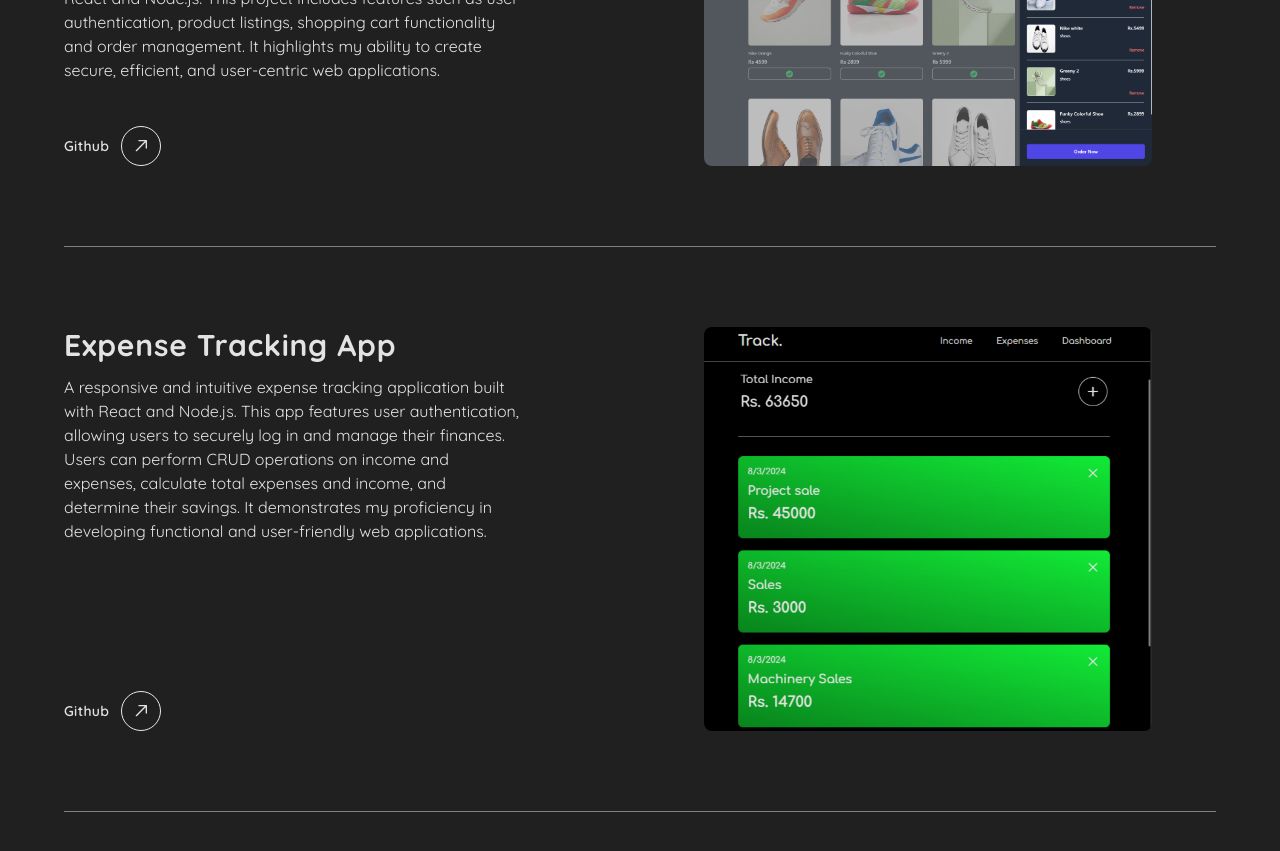
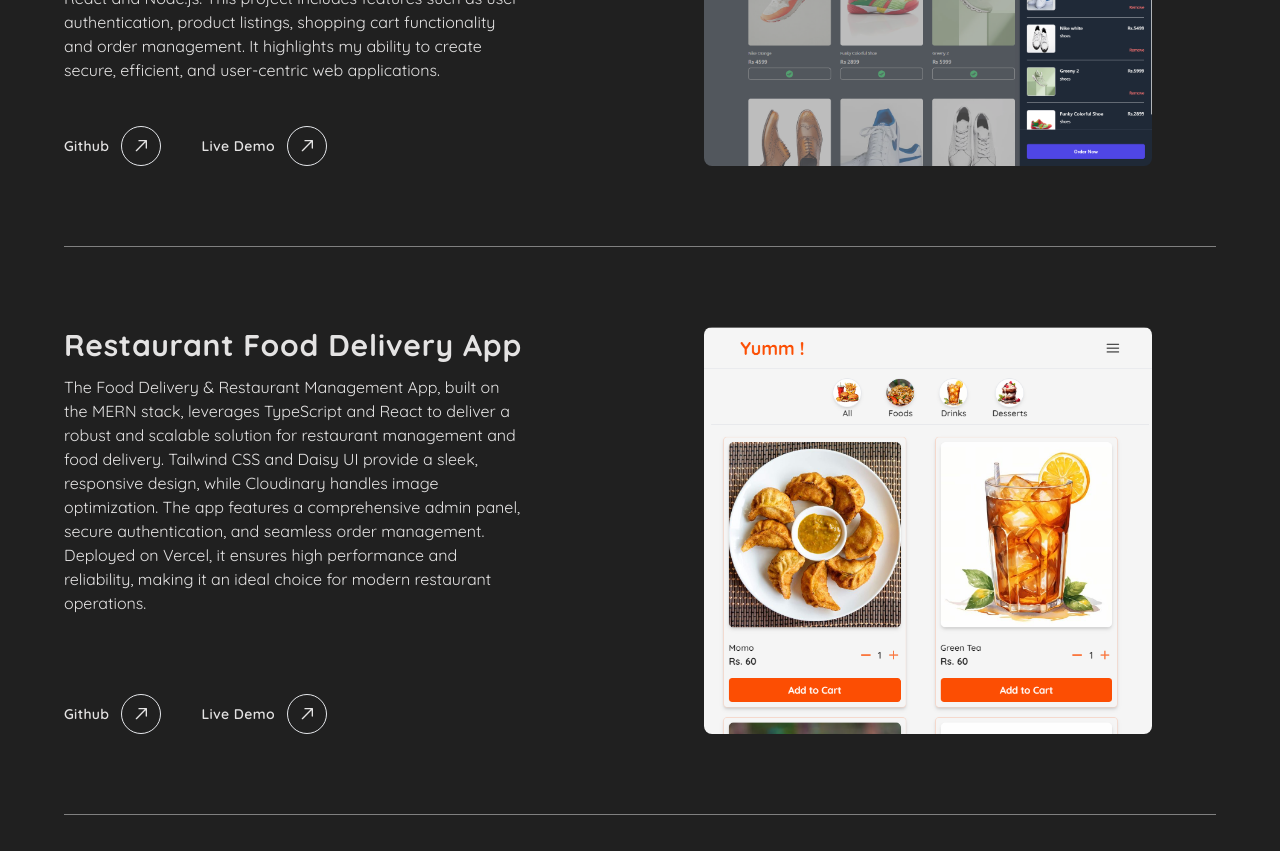
Before and after one commit to sairash00/portfolio-website, a React (Vite) app: page / in a window 1280 px wide. Shown: the part 2260-3111 px from the top of the page. Built offline with nearby package versions, Linux system fonts and the light colour scheme; a web font is replaced by a local one.

Commit message:
updation: added new project and made some changes

```diff
--- a/src/components/Landing/Navbar.jsx
+++ b/src/components/Landing/Navbar.jsx
@@ -35,13 +35,13 @@ const Navbar = () => {
       </div>
       <div ref={links} className="text-[#e4e3e3] flex gap-10 max-740:gap-6 max-590:gap-3">
         <button
-          className="text-sm max-590:text-[0.8rem] hover:text-gray-400 transition-all"
+          className="text-sm max-590:text-[0.8rem] max-590:font-semibold hover:text-gray-400 transition-all"
           onClick={() => handleScroll("contact")}
         >
           Contact Me
         </button>
         <button
-          className="text-sm max-590:text-[0.8rem] hover:text-gray-400 transition-all"
+          className="text-sm max-590:text-[0.8rem] max-590:font-semibold hover:text-gray-400 transition-all"
           onClick={() => handleScroll("projects")}
         >
           Projects
--- a/src/components/Projects/ProjectCard.jsx
+++ b/src/components/Projects/ProjectCard.jsx
@@ -55,13 +55,23 @@ const ProjectCard = ({ project }) => {
               {project?.description}
             </p>
           </div>
-          <div ref={button} className="text-sm flex items-center tracking-wide gap-3 font-semibold font-[quicksand] text-[#e4e3e3]">
+          <div className="flex gap-10 items-center " >
+            <div ref={button} className="text-sm flex items-center tracking-wide gap-3 font-semibold font-[quicksand] text-[#e4e3e3]">
             Github
             <a target="_blank" href= {project?.github} >
               <div  className="w-10 transition-all hover:scale-90 hover:bg-[#e4e3e3] hover:text-[#202020] flex items-center justify-center h-10 border rounded-full">
                 <RxArrowTopRight className="text-xl" />
               </div>
             </a>
+            </div>
+            { project?.liveLink ? <div ref={button} className="text-sm flex items-center tracking-wide gap-3 font-semibold font-[quicksand] text-[#e4e3e3]">
+            Live Demo
+            <a target="_blank" href= {project?.liveLink ? project.liveLink : null } >
+              <div  className="w-10 transition-all hover:scale-90 hover:bg-[#e4e3e3] hover:text-[#202020] flex items-center justify-center h-10 border rounded-full">
+                <RxArrowTopRight className="text-xl" />
+              </div>
+            </a>
+            </div> : <></> }
           </div>
         </div>
         <div ref={img} className="w-[50%] max-910:w-full flex justify-center">
--- a/src/components/Projects/Projects.jsx
+++ b/src/components/Projects/Projects.jsx
@@ -64,6 +64,7 @@ const Projects = () => {
             description: "A dynamic and user-friendly blogging platform built with React and Node.js. This project features user authentication, CRUD operations for posts and other functionality, and seamless integration with Cloudinary for image uploads. It showcases my skills in full-stack development and creating scalable web applications.",
             src: "/Blogging.jpg",
             uin: "blog",
+            liveLink: null,
             github: "https://github.com/sairash00/Blogging-website"
         },
         {
@@ -71,14 +72,16 @@ const Projects = () => {
             description: "A comprehensive e-commerce platform developed using React and Node.js. This project includes features such as user authentication, product listings, shopping cart functionality and order management. It highlights my ability to create secure, efficient, and user-centric web applications.",
             src: "/ecommerce.jpg",
             uin: "ecommerce",
+            liveLink: "https://ecommerce-frontend-sigma-nine.vercel.app" ,
             github: "https://github.com/sairash00/"
         },
         {
-            name: "Expense Tracking App",
-            description: "A responsive and intuitive expense tracking application built with React and Node.js. This app features user authentication, allowing users to securely log in and manage their finances. Users can perform CRUD operations on income and expenses, calculate total expenses and income, and determine their savings. It demonstrates my proficiency in developing functional and user-friendly web applications.",
-            src: "/expense.jpg",
-            uin: "expense",
-            github: "https://github.com/sairash00/Expense-Tracker-App"
+            name: "Restaurant Food Delivery App",
+            description: "The Food Delivery & Restaurant Management App, built on the MERN stack, leverages TypeScript and React to deliver a robust and scalable solution for restaurant management and food delivery. Tailwind CSS and Daisy UI provide a sleek, responsive design, while Cloudinary handles image optimization. The app features a comprehensive admin panel, secure authentication, and seamless order management. Deployed on Vercel, it ensures high performance and reliability, making it an ideal choice for modern restaurant operations.",
+            src: "/foodApp.png",
+            liveLink: "https://food-delivery-app-frontend-teal.vercel.app" ,
+            uin: "food",
+            github: "https://github.com/sairash00/foodDeliveryApp"
         },
         // {
         //     name: "Weather Application",
```
Also changed, not shown: public/foodApp.png (added).
